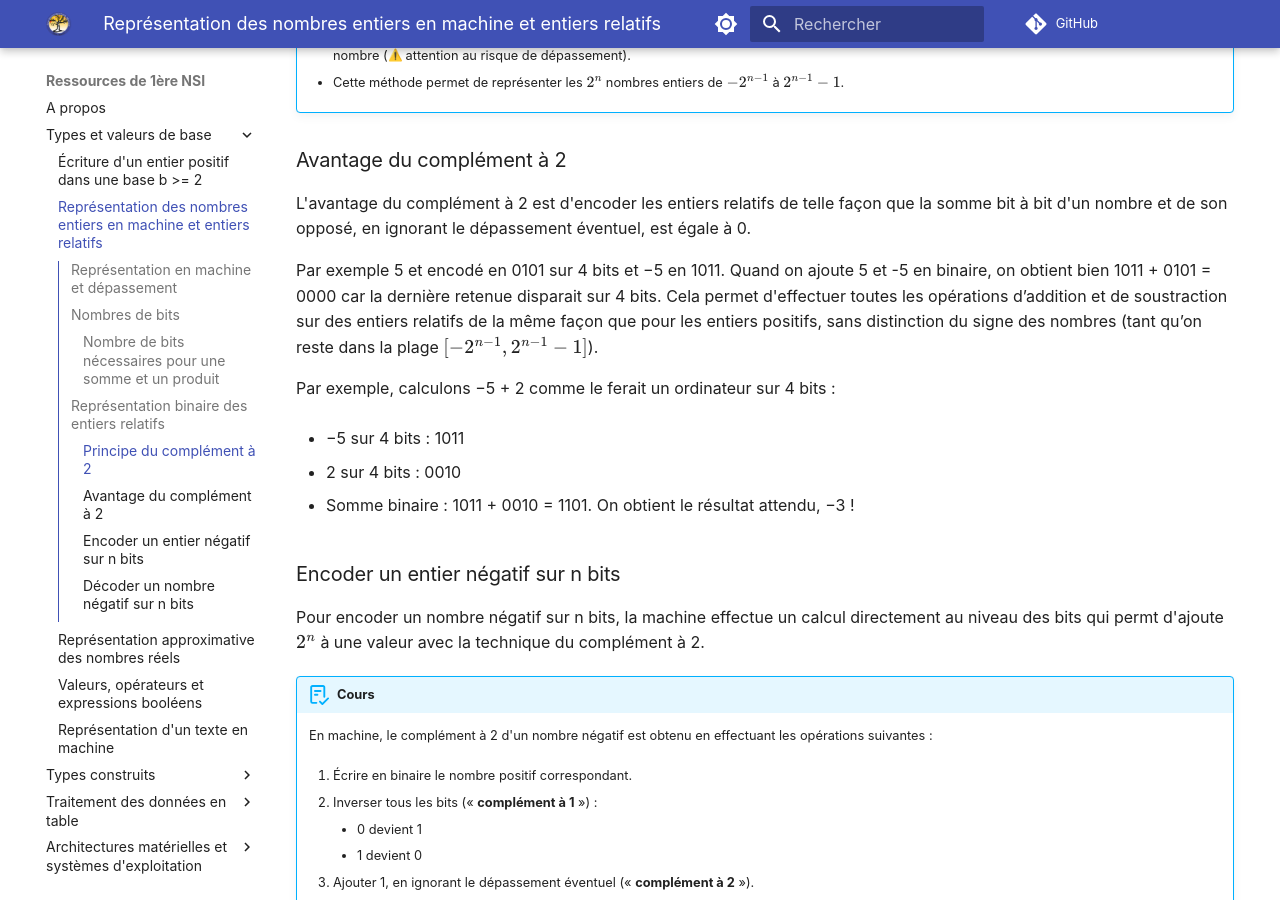
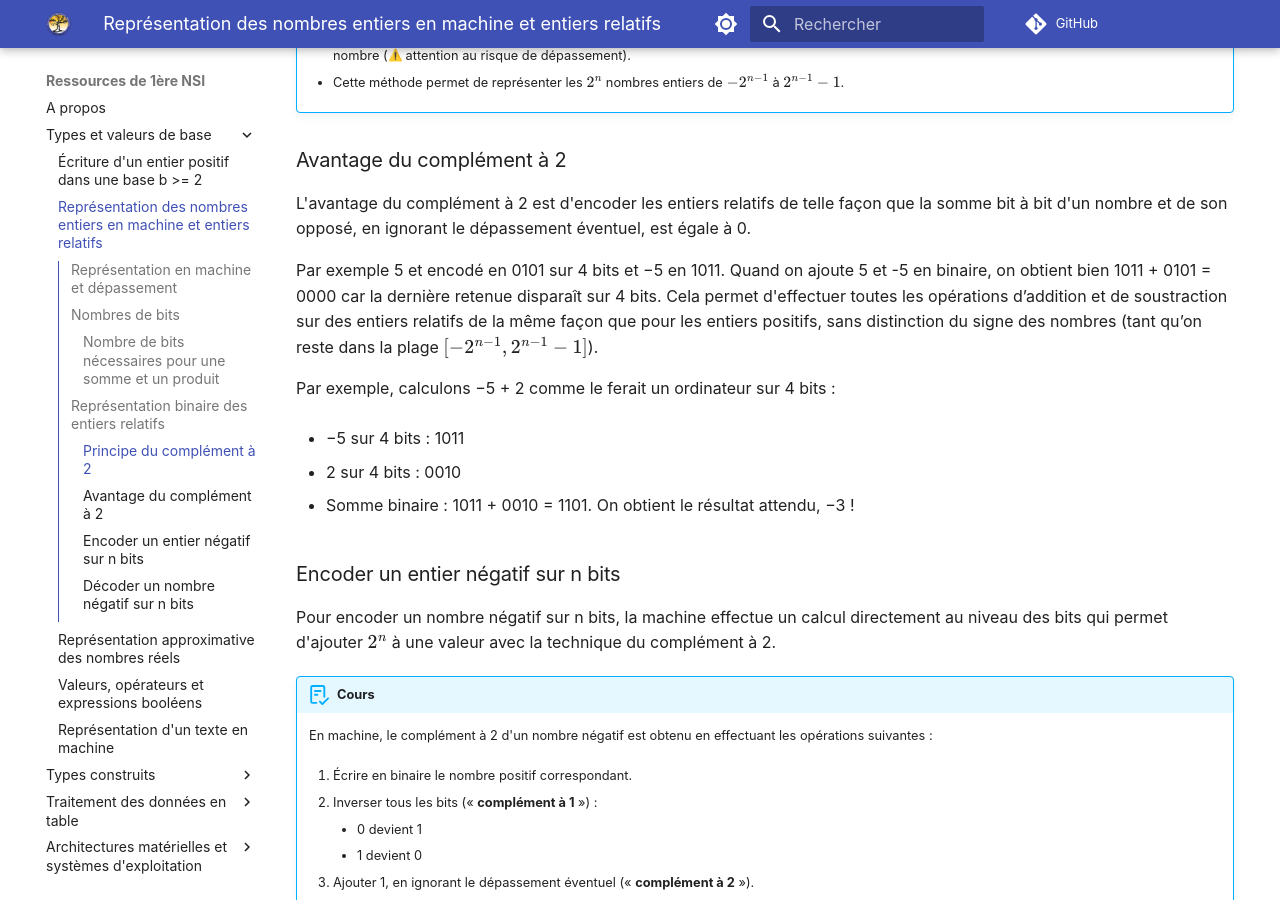
Before and after one commit to fab-perez/NSI-1, an MkDocs documentation site: the page built from docs/types-et-valeurs-de-base/2-representation-des-entiers-en-machine-entiers-relatifs.md, in a window 1280 px wide and 900 px high, scrolled down 4165 px. Built offline with MkDocs 1.6.1 and Material for MkDocs 9.7.7, drawn with Linux system fonts in a browser that asks for light colours; emoji names are drawn with the system emoji font; comment, search, counter and statistics services are not loaded.

Commit message:
Add files via upload

```diff
--- a/docs/types-et-valeurs-de-base/2-representation-des-entiers-en-machine-entiers-relatifs.md
+++ b/docs/types-et-valeurs-de-base/2-representation-des-entiers-en-machine-entiers-relatifs.md
@@ -173,7 +173,7 @@ Noter qu'il y a toujours un nombre négatif de plus que les positifs car $0$ est
 
 L'avantage du complément à 2 est d'encoder les entiers relatifs de telle façon que la somme bit à bit d'un nombre et de son opposé, en ignorant le dépassement éventuel, est égale à 0.
 
-Par exemple 5 et encodé en 0101 sur 4 bits et −5 en 1011. Quand on ajoute 5 et -5 en binaire, on obtient bien 1011 + 0101 = 0000 car la dernière retenue disparait sur 4 bits. Cela permet d'effectuer toutes les opérations d’addition et de soustraction sur des entiers relatifs de la même façon que pour les entiers positifs, sans distinction du signe des nombres (tant qu’on reste dans la plage $[−2^{n-1}, 2^{n-1}-1]$).
+Par exemple 5 et encodé en 0101 sur 4 bits et −5 en 1011. Quand on ajoute 5 et -5 en binaire, on obtient bien 1011 + 0101 = 0000 car la dernière retenue disparaît sur 4 bits. Cela permet d'effectuer toutes les opérations d’addition et de soustraction sur des entiers relatifs de la même façon que pour les entiers positifs, sans distinction du signe des nombres (tant qu’on reste dans la plage $[−2^{n-1}, 2^{n-1}-1]$).
 
 Par exemple, calculons −5 + 2 comme le ferait un ordinateur sur 4 bits :
 
@@ -186,7 +186,7 @@ Par exemple, calculons −5 + 2 comme le ferait un ordinateur sur 4 bits :
 
 ### Encoder un entier négatif sur n bits
 
-Pour encoder un nombre négatif sur n bits, la machine effectue un calcul directement au niveau des bits qui permt d'ajoute $2^n$ à une valeur avec la technique du complément à 2.
+Pour encoder un nombre négatif sur n bits, la machine effectue un calcul directement au niveau des bits qui permet d'ajouter $2^n$ à une valeur avec la technique du complément à 2.
 
 
 !!! abstract "Cours"
```
Also changed, not shown: docs/types-et-valeurs-de-base/5-representation-texte.md (+1 -1 lines).
